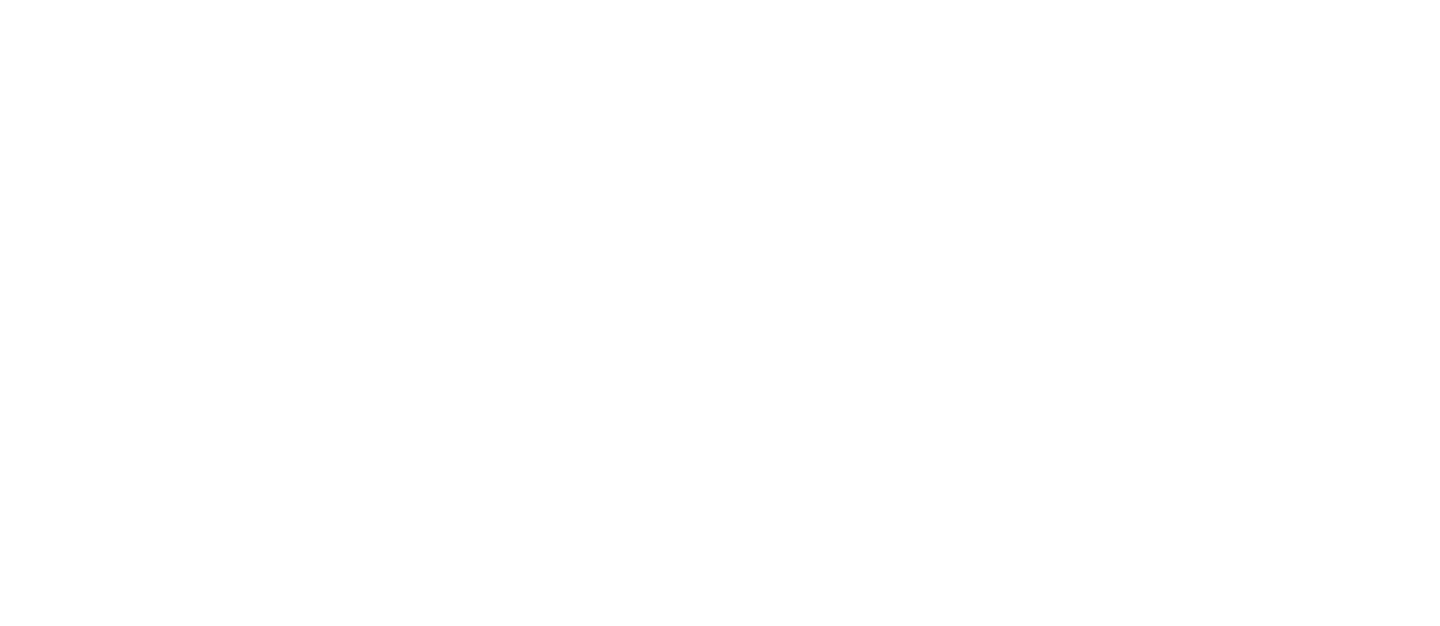
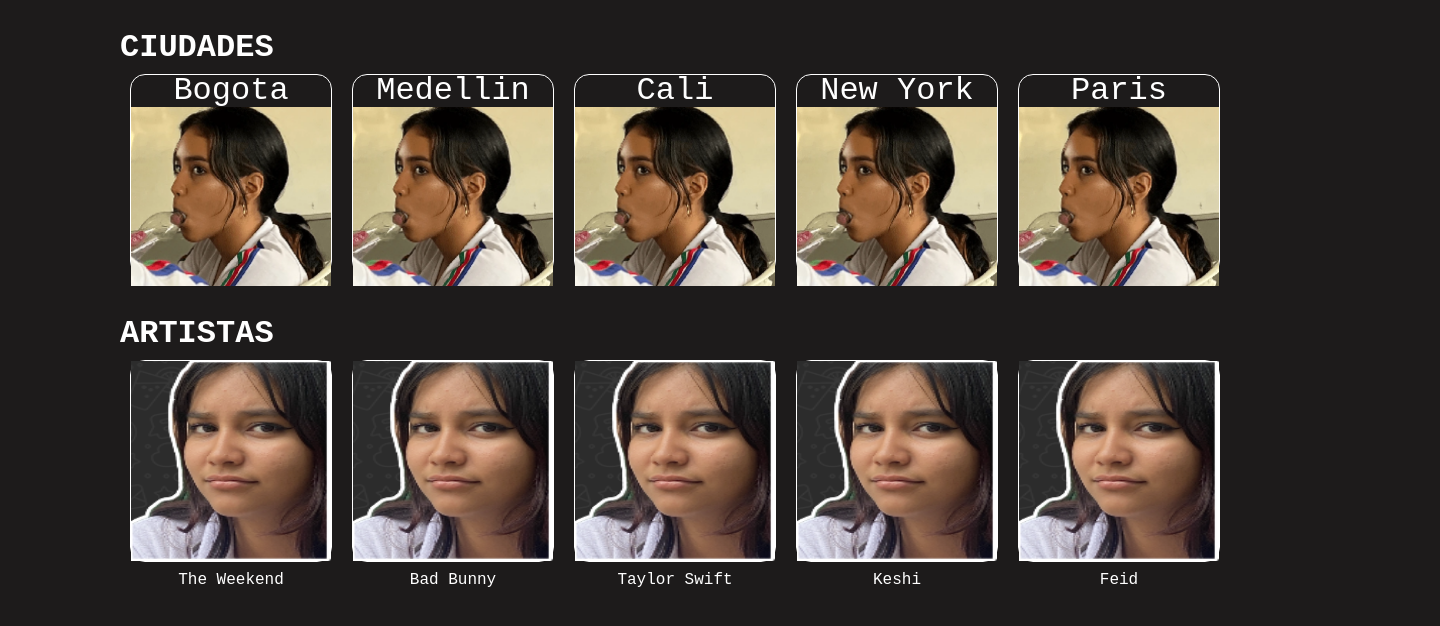
Before and after one commit to Wuildermoon/Capy-Travel-Chamba, a plain HTML site: page index.html in a window 1280 px wide. Shown: the whole page, 1440 px wide, since content can reach past the window. Drawn offline with Linux system fonts and the light colour scheme.

Commit message:
Se crea la estructura y elementos base, lista de Ciudades y Artistas

```diff
--- a/index.html
+++ b/index.html
@@ -4,8 +4,44 @@
     <meta charset="UTF-8">
     <meta name="viewport" content="width=device-width, initial-scale=1.0">
     <title>Capy Travel</title>
+    <link rel="stylesheet" href="reset.css">
+    <link rel="stylesheet" href="style.css">
 </head>
 <body>
-
+    <section class="city_box">
+        <h1 class="title_box">CIUDADES</h1>
+        <div class="city-scrolling_container">
+            <div class="city-scrolling_card"><h2 class="city_name">Bogota</h2><img src="Captura de pantalla 2024-03-12 164807.png" alt=""></div>
+            <div class="city-scrolling_card"><h2 class="city_name">Medellin</h2><img src="Captura de pantalla 2024-03-12 164807.png" alt=""></div>
+            <div class="city-scrolling_card"><h2 class="city_name">Cali</h2><img src="Captura de pantalla 2024-03-12 164807.png" alt=""></div>
+            <div class="city-scrolling_card"><h2 class="city_name">New York</h2><img src="Captura de pantalla 2024-03-12 164807.png" alt=""></div>
+            <div class="city-scrolling_card"><h2 class="city_name">Paris</h2><img src="Captura de pantalla 2024-03-12 164807.png" alt=""></div>
+        </div>
+    </section>
+    <section class="artist_box">
+        <h1 class="title_box">ARTISTAS</h1>
+        <div class="artist-scrolling_container">
+            <div>
+                <div class="artist-scrolling_card"><img src="Captura de pantalla 2024-03-12 165009.png" alt=""></div>
+                <p class="artist_name">The Weekend</p>
+            </div>
+            <div>
+                <div class="artist-scrolling_card"><img src="Captura de pantalla 2024-03-12 165009.png" alt=""></div>
+                <p class="artist_name">Bad Bunny</p>
+            </div>
+            <div>
+                <div class="artist-scrolling_card"><img src="Captura de pantalla 2024-03-12 165009.png" alt=""></div>
+                <p class="artist_name">Taylor Swift</p>
+            </div>
+            <div>
+                <div class="artist-scrolling_card"><img src="Captura de pantalla 2024-03-12 165009.png" alt=""></div>
+                <p class="artist_name">Keshi</p>
+            </div>
+            <div>
+                <div class="artist-scrolling_card"><img src="Captura de pantalla 2024-03-12 165009.png" alt=""></div>
+                <p class="artist_name">Feid</p>
+            </div>
+        </div>
+    </section>
 </body>
 </html>
--- /dev/null
+++ b/reset.css
@@ -0,0 +1,48 @@
+/* http://meyerweb.com/eric/tools/css/reset/
+   v2.0 | 20110126
+   License: none (public domain)
+*/
+
+html, body, div, span, applet, object, iframe,
+h1, h2, h3, h4, h5, h6, p, blockquote, pre,
+a, abbr, acronym, address, big, cite, code,
+del, dfn, em, img, ins, kbd, q, s, samp,
+small, strike, strong, sub, sup, tt, var,
+b, u, i, center,
+dl, dt, dd, ol, ul, li,
+fieldset, form, label, legend,
+table, caption, tbody, tfoot, thead, tr, th, td,
+article, aside, canvas, details, embed,
+figure, figcaption, footer, header, hgroup,
+menu, nav, output, ruby, section, summary,
+time, mark, audio, video {
+	margin: 0;
+	padding: 0;
+	border: 0;
+	font-size: 100%;
+	font: inherit;
+	vertical-align: baseline;
+}
+/* HTML5 display-role reset for older browsers */
+article, aside, details, figcaption, figure,
+footer, header, hgroup, menu, nav, section {
+	display: block;
+}
+body {
+	line-height: 1;
+}
+ol, ul {
+	list-style: none;
+}
+blockquote, q {
+	quotes: none;
+}
+blockquote:before, blockquote:after,
+q:before, q:after {
+	content: '';
+	content: none;
+}
+table {
+	border-collapse: collapse;
+	border-spacing: 0;
+}
--- a/style.css
+++ b/style.css
@@ -1,5 +1,54 @@
-h1 {
-    background: orange;
-    font-style: italic;
+body {
+    background-color: #1D1B1B;
+    font-family: 'Courier New', Courier, monospace;
+    font-weight: 400;
+    width: 1440px;
+}
+
+.title_box {
+    color: white;
+    font-size: 32px;
     font-weight: bold;
 }
+
+.city_box, .artist_box {
+    margin: 2em auto;
+    width: 1200px;
+}
+
+.city-scrolling_container {
+    display: flex;
+    flex-wrap: nowrap;
+    overflow-x: auto;
+    color: white;
+    font-size: 32px;
+    text-align: center;
+}
+
+.city-scrolling_card, .artist-scrolling_card {
+    flex: 0 0 auto;
+    border: solid 1px white;
+    border-radius: 15px;
+    margin: 10px;
+    width: 200px;
+    height: 200px;
+}
+
+.artist-scrolling_container {
+    display: flex;
+    flex-wrap: nowrap;
+    overflow-x: auto;
+    color: white;
+    font-size: 16px;
+    text-align: center;
+}
+
+img{
+    width: 200px;
+    height: 200px;
+    margin: auto;
+}
+
+.city-scrolling_container::-webkit-scrollbar, .artist-scrolling_container::-webkit-scrollbar {
+    display: none;
+}
```
Also changed, not shown: Captura de pantalla 2024-03-12 164807.png (added), Captura de pantalla 2024-03-12 165009.png (added).
